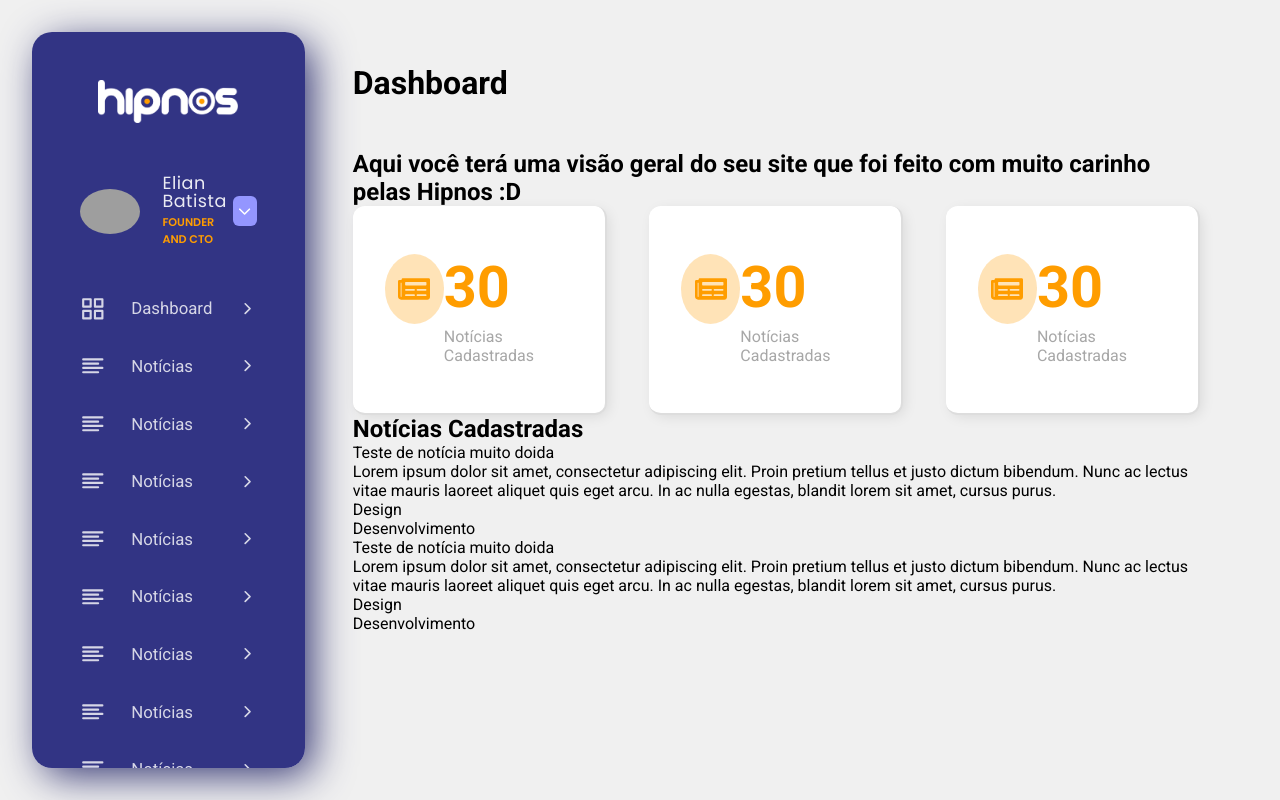
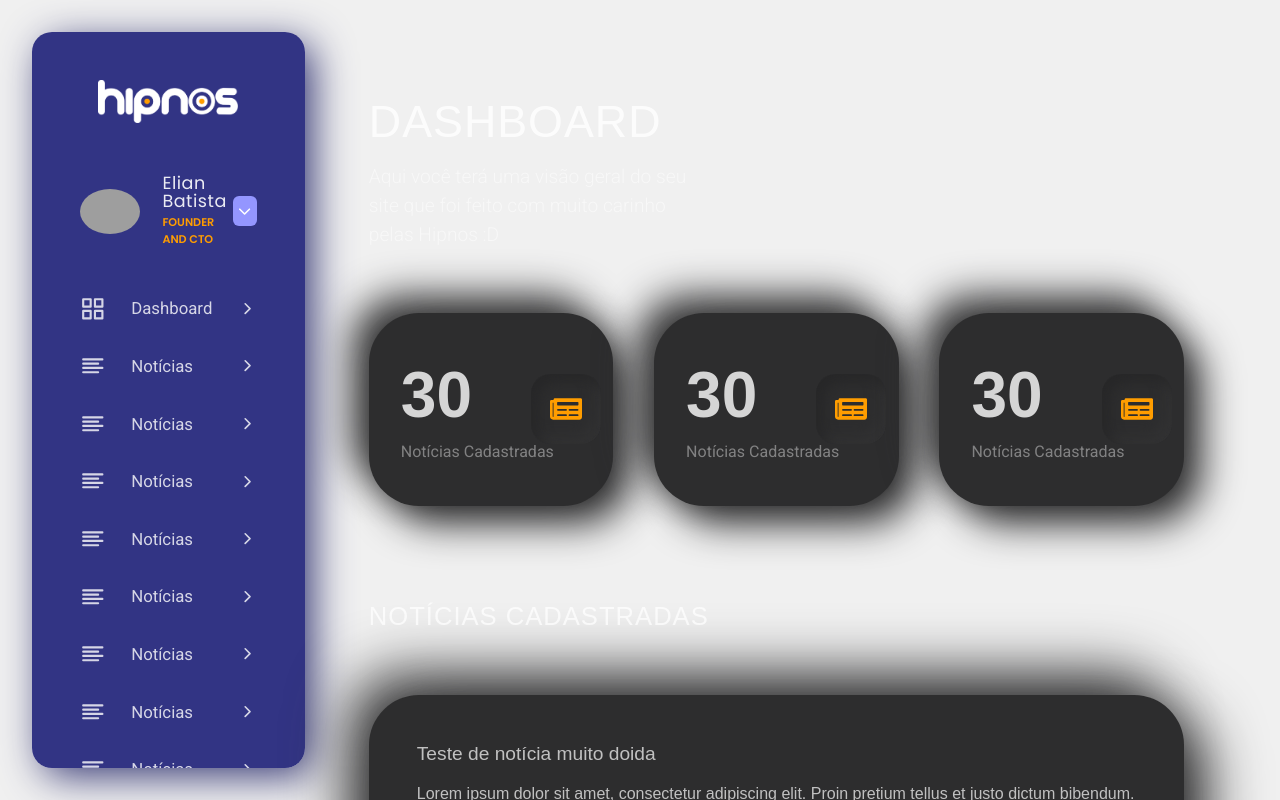
Before and after one commit to agenciahipnos/admin-panel, a React (Create React App) app: page / in a window 1280 px wide. Shown: the top 800 px of the page. Built offline with nearby package versions, Linux system fonts and the light colour scheme; grey boxes are pictures that could not be loaded.

Commit message:
style dashboard

```diff
--- a/src/components/dashboard/styles.scss
+++ b/src/components/dashboard/styles.scss
@@ -1,42 +1,134 @@
 .dashboard {
-  padding: 2rem 3rem;
+  position: relative;
+  padding: 4rem;
+  border-radius: 30px;
   h1 {
-    margin-bottom: 3rem;
+    font-family: 'Raleway', sans-serif;
+    text-transform: uppercase;
+    font-weight: 300;
+    font-size: 2.8rem;
+    letter-spacing: 1px;
+    margin-bottom: 1rem;
+    color: #fff;
+    opacity: 0.8;
+  }
+  h2 {
+    margin-bottom: 4rem;
+    &.subtitle {
+      font-family: 'Roboto', sans-serif;
+      font-weight: 300;
+      font-size: 1.2rem;
+      line-height: 1.8rem;
+      opacity: 0.5;
+      width: 40%;
+      color: #fff;
+    }
+    &.next-title {
+      font-family: 'Raleway', sans-serif;
+      text-transform: uppercase;
+      font-weight: 300;
+      letter-spacing: 1px;
+      font-size: 1.6rem;
+      color: #fff;
+      opacity: 0.7;
+    }
   }
   .section-counting {
     display: flex;
     justify-content: space-between;
+    margin-bottom: 6rem;
     .counting {
-      background-color: #fff;
-      border-radius: 12px;
-      box-shadow: 3px 3px 14px -2px rgba(0, 0, 0, 0.1);
-      border-bottom: 2px solid #ddd;
-      border-right: 2px solid #ddd;
+      position: relative;
+      border-radius: 50px;
+      background: #2d2d2e;
+      box-shadow:  17px 17px 39px #272728,
+                  -17px -17px 39px #333334;
       width: 30%;
-      padding: 3rem 2rem;
-      display: flex;
-      justify-content: space-between;
+      padding: 2.8rem 2rem;
+      cursor: pointer;
+      transition: all .3s;
+      &:hover {
+        transform: rotate(3deg);
+      }
       .info {
         h2 {
-          font-size: 3.6rem;
-          margin-bottom: 0.4rem;
-          color: #ff9d00;
+          font-family: 'Raleway', sans-serif;
+          font-size: 4rem;
+          margin-bottom: 0.6rem;
+          color: #fff;
+          opacity: 0.8;
         }
         .text {
-          color: rgb(167, 167, 167);
+          color: #fff;
+          opacity: 0.4;
         }
       }
       .icon {
+        position: absolute;
+        top: 50%;
+        right: 5%;
+        transform: translateY(-50%);
         display: flex;
         justify-content: center;
         align-items: center;
         width: 70px;
         height: 70px;
-        border-radius: 50%;
-        background-color: #ff9d0048;
+        border-radius: 20px;
+        border-radius: 20px;
+        background: #2d2d2e;
+        box-shadow: inset 7px 7px 14px #272728,
+                    inset -7px -7px 14px #333334;
         color: #ff9d00;
         font-size: 2rem;
       }
     }
   }
+  .section-last-news {
+    border-radius: 50px;
+    background: #2d2d2e;
+    box-shadow:  20px 20px 60px #262627,
+                -20px -20px 60px #343435;
+    padding: 3rem;
+    .box-noticia {
+      margin-bottom: 3rem;
+      padding-bottom: 3rem;
+      border-bottom: 1px solid rgba(255, 255, 255, 0.2);
+      &:last-child {
+        margin-bottom: 0;
+        padding-bottom: 0;
+        border-bottom: none;
+      }
+      .title {
+        font-family: 'Raleway', sans-serif;
+        font-size: 1.2rem;
+        font-weight: 500;
+        opacity: 0.7;
+        margin-bottom: 1rem;
+        color: #fff;
+      }
+      .desc {
+        font-family: 'Raleway', sans-serif;
+        font-size: 1rem;
+        margin-bottom: 2rem;
+        line-height: 1.6rem;
+        font-weight: 300;
+        color: #fff;
+        opacity: 0.7;
+      }
+      .tags {
+        display: flex;
+        .tag {
+          padding: 1rem 1.4rem;
+          background: linear-gradient(145deg, #ffa800, #e68d00);
+          box-shadow: 4px 4px 12px 0px rgba(255, 157, 0, 0.3),
+                      -4px -4px 12px 0px rgba(0,0,0,0.5);
+          border-radius: 30px;
+          margin-right: 1rem;
+          &:last-child {
+            margin-right: 0;
+          }
+        }
+      }
+    }
+  }
 }
```
